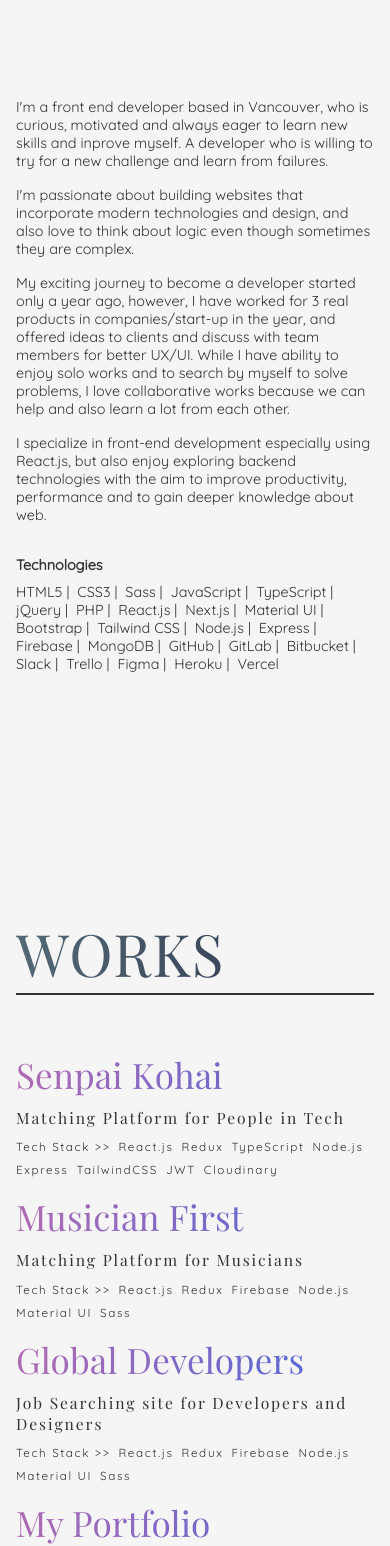
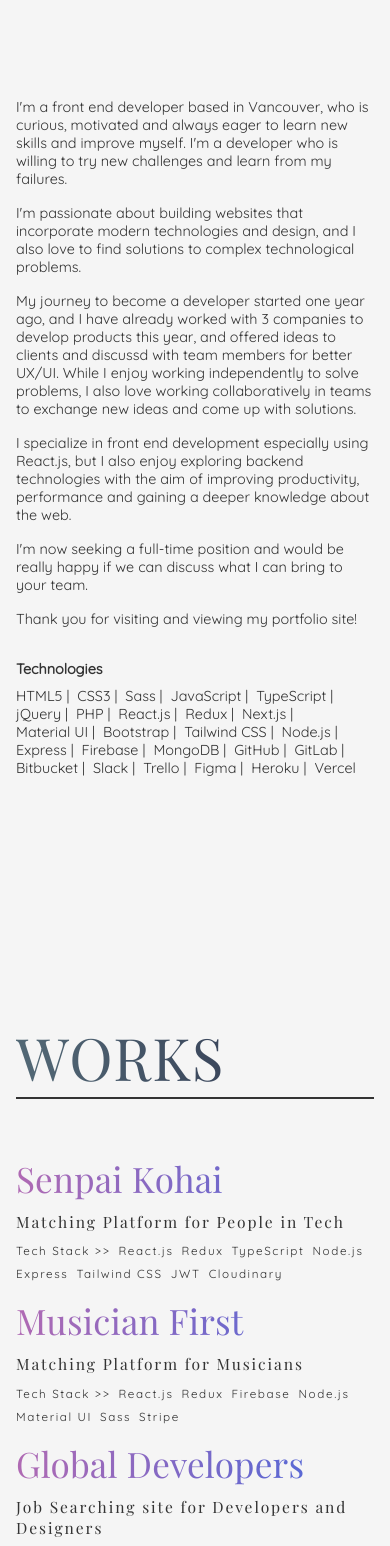
Before and after one commit to miyabitanimchi/my-portfolio-ver2, a Next.js app: page / in a window 390 px wide. Shown: the part 1456-3002 px from the top of the page. Built offline with nearby package versions, Linux system fonts and the light colour scheme; a web font is replaced by a local one.

Commit message:
add contents on each work

```diff
--- a/components/layouts/aboutSection/AboutSection.tsx
+++ b/components/layouts/aboutSection/AboutSection.tsx
@@ -35,27 +35,35 @@ const AboutSection = () => (
         <div className={`${styles.descriptionWrap} ${utilStyles.textMd}`}>
           <p className={`${styles.description} `}>
             I&apos;m a front end developer based in Vancouver, who is curious,
-            motivated and always eager to learn new skills and inprove myself. A
-            developer who is willing to try for a new challenge and learn from
-            failures.
+            motivated and always eager to learn new skills and improve myself.
+            I'm a developer who is willing to try new challenges and learn from
+            my failures.
           </p>
           <p className={`${styles.description} `}>
             I&apos;m passionate about building websites that incorporate modern
-            technologies and design, and also love to think about logic even
-            though sometimes they are complex.
+            technologies and design, and I also love to find solutions to
+            complex technological problems.
           </p>
           <p className={`${styles.description} `}>
-            My exciting journey to become a developer started only a year ago,
-            however, I have worked for 3 real products in companies/start-up in
-            the year, and offered ideas to clients and discuss with team members
-            for better UX/UI. While I have ability to enjoy solo works and to
-            search by myself to solve problems, I love collaborative works
-            because we can help and also learn a lot from each other.
+            My journey to become a developer started one year ago, and I have
+            already worked with 3 companies to develop products this year, and
+            offered ideas to clients and discussd with team members for better
+            UX/UI. While I enjoy working independently to solve problems, I also
+            love working collaboratively in teams to exchange new ideas and come
+            up with solutions.
           </p>
           <p className={`${styles.description} `}>
-            I specialize in front-end development especially using React.js, but
-            also enjoy exploring backend technologies with the aim to improve
-            productivity, performance and to gain deeper knowledge about web.
+            I specialize in front end development especially using React.js, but
+            I also enjoy exploring backend technologies with the aim of
+            improving productivity, performance and gaining a deeper knowledge
+            about the web.
+          </p>
+          <p className={`${styles.description} `}>
+            I'm now seeking a full-time position and would be really happy if we
+            can discuss what I can bring to your team.
+          </p>
+          <p className={`${styles.description} `}>
+            Thank you for visiting and viewing my portfolio site!
           </p>
           {/* <div className={styles.locationWrap}>
             <GrLocation />
@@ -72,6 +80,7 @@ const AboutSection = () => (
               <div className={styles.techStack}>jQuery |</div>
               <div className={styles.techStack}>PHP |</div>
               <div className={styles.techStack}>React.js |</div>
+              <div className={styles.techStack}>Redux |</div>
               <div className={styles.techStack}>Next.js |</div>
               <div className={styles.techStack}>Material UI |</div>
               <div className={styles.techStack}>Bootstrap |</div>
--- a/components/layouts/worksSection/Works.module.scss
+++ b/components/layouts/worksSection/Works.module.scss
@@ -36,7 +36,6 @@
           &:hover {
             transform: translateX(2rem);
           }
-
           &:hover + .projectDetails {
             opacity: 1;
           }
--- a/projectsData/projectsData.ts
+++ b/projectsData/projectsData.ts
@@ -5,7 +5,7 @@ const projectsData: IProjectData[] = [
     id: "senpai-kohai",
     projectName: "Senpai Kohai",
     feature: "MERN stack application",
-    status: "Team Work, Private",
+    status: "Collaborative Work",
     src: "/images/senpai-kohai.png",
     teckStack: [
       "React.js",
@@ -13,7 +13,7 @@ const projectsData: IProjectData[] = [
       "TypeScript",
       "Node.js",
       "Express",
-      "TailwindCSS",
+      "Tailwind CSS",
       "JWT",
       "Cloudinary",
     ],
@@ -21,13 +21,13 @@ const projectsData: IProjectData[] = [
     gitHub: "https://github.com/shiv-chan/senpai-kohai",
     shortDescription: "Matching Platform for People in Tech",
     description:
-      "Lorem ipsum dolor sit amet, consectetur adipiscing elit. Nunc sollicitudin quis mi ut commodo. Nullam ultrices interdum elit vitae interdum. Nulla venenatis ornare condimentum. Nulla vel ante sed ex hendrerit accumsan ac at odio. Pellentesque vitae elementum justo. Nullam dictum diam ut gravida aliquam. Nulla blandit quam ipsum, eget facilisis sapien rhoncus consectetur. Suspendisse iaculis eros sed consectetur iaculis. Maecenas fermentum commodo mi, semper laoreet urna. Proin a arcu sapien. Quisque nec blandit lacus, eget tincidunt magna. Integer vitae neque eget lorem bibendum posuere. Nam ornare eleifend magna, eget pulvinar risus facilisis quis. Nullam eu consectetur justo.",
+      'This is a matching platform to connect with junior and senior developers. Senpai (先輩) means "Senior", and Kohai (後輩) means "Junior" in Japanese. You can offer help Kohai and gain teaching opportunities as Senpai, and and you can ask for support as Kohai. This is a MERN stack application with using TypeScript, Tailwind CSS JWT token system and Cloudinary. This is a team project at school and I mainly worked on building Log in, Log out and reset password functions and UI, and the board page to blowse user\'s profiles. We are going to continue to grow this application with our passion to contribute to tech scene.',
   },
   {
     id: "musician-first",
     projectName: "Musician First",
     feature: "React Application",
-    status: "Team Work, Product",
+    status: "Collaborative Work, Product",
     src: "/images/musician-first.jpg",
     teckStack: [
       "React.js",
@@ -36,18 +36,19 @@ const projectsData: IProjectData[] = [
       "Node.js",
       "Material UI",
       "Sass",
+      "Stripe",
     ],
-    website: "",
-    gitHub: "",
+    website: "https://www.musicianfirst.ca",
+    gitHub: "https://github.com/BlackStone8960/Musician-First",
     shortDescription: "Matching Platform for Musicians",
     description:
-      "Lorem ipsum dolor sit amet, consectetur adipiscing elit. Nunc sollicitudin quis mi ut commodo. Nullam ultrices interdum elit vitae interdum. Nulla venenatis ornare condimentum. Nulla vel ante sed ex hendrerit accumsan ac at odio. Pellentesque vitae elementum justo. Nullam dictum diam ut gravida aliquam. Nulla blandit quam ipsum, eget facilisis sapien rhoncus consectetur. Suspendisse iaculis eros sed consectetur iaculis. Maecenas fermentum commodo mi, semper laoreet urna. Proin a arcu sapien. Quisque nec blandit lacus, eget tincidunt magna. Integer vitae neque eget lorem bibendum posuere. Nam ornare eleifend magna, eget pulvinar risus facilisis quis. Nullam eu consectetur justo.",
+      "This is a matching platform to connect with musicians and music producers, and help them develop their music activities. This is a product for a start-up company, Musician First located in Toronto, Canada. Main features of this application are a search function by different genres, chat function and payment system for when a business deal is closed between a musician and a music producer. The product is built by a team, and my main roles were to implement search functions, a contact form, and some inportant features on the chat function such as an email notification function and a function to count unread messages. While I developed the functionality, also I tested each function and fixed bugs accordingly. Musician Fisrt has first launched for desktop users, but the mobile version will be come out soon and their final goal is to release the app as a native application.",
   },
   {
     id: "global-developers",
     projectName: "Global Developers",
     feature: "React Application",
-    status: "Team Work, Product",
+    status: "Collaborative Work, Product",
     src: "/images/gds.jpg",
     teckStack: [
       "React.js",
@@ -58,23 +59,23 @@ const projectsData: IProjectData[] = [
       "Sass",
     ],
     website: "",
-    gitHub: "",
+    gitHub: "https://github.com/sh1mot4ku/GDS",
     shortDescription: "Job Searching site for Developers and Designers",
     description:
-      "Lorem ipsum dolor sit amet, consectetur adipiscing elit. Nunc sollicitudin quis mi ut commodo. Nullam ultrices interdum elit vitae interdum. Nulla venenatis ornare condimentum. Nulla vel ante sed ex hendrerit accumsan ac at odio. Pellentesque vitae elementum justo. Nullam dictum diam ut gravida aliquam. Nulla blandit quam ipsum, eget facilisis sapien rhoncus consectetur. Suspendisse iaculis eros sed consectetur iaculis. Maecenas fermentum commodo mi, semper laoreet urna. Proin a arcu sapien. Quisque nec blandit lacus, eget tincidunt magna. Integer vitae neque eget lorem bibendum posuere. Nam ornare eleifend magna, eget pulvinar risus facilisis quis. Nullam eu consectetur justo.",
+      "This is a job searching website for people working in tech globally. This is a product for a company called Lraough LLC., which is located in Los Angeles, California. This is a team project and taskes were managed with GitHub, Trello and Slack. I mainly built a search and sort functions for job listings, email notification function, validation check and also created UI on some pages. Through this working experience, I was also able to gain skills to discuss with a client and a web designer, and to offer them suggestions to create a better website.",
   },
   {
     id: "my-portfolio",
     projectName: "My Portfolio",
     feature: "React Application with TypeScript and Next.js",
-    status: "Individual, Private",
+    status: "Individual Work",
     src: "/images/my-portfolio-ver2.jpg",
     teckStack: ["React.js", "Next.js", "TypeScript", "Sass"],
     website: "",
-    gitHub: "",
+    gitHub: "https://github.com/miyabitanimchi/my-portfolio-ver2",
     shortDescription: "My Portfolio Ver.2",
     description:
-      "Lorem ipsum dolor sit amet, consectetur adipiscing elit. Nunc sollicitudin quis mi ut commodo. Nullam ultrices interdum elit vitae interdum. Nulla venenatis ornare condimentum. Nulla vel ante sed ex hendrerit accumsan ac at odio. Pellentesque vitae elementum justo. Nullam dictum diam ut gravida aliquam. Nulla blandit quam ipsum, eget facilisis sapien rhoncus consectetur. Suspendisse iaculis eros sed consectetur iaculis. Maecenas fermentum commodo mi, semper laoreet urna. Proin a arcu sapien. Quisque nec blandit lacus, eget tincidunt magna. Integer vitae neque eget lorem bibendum posuere. Nam ornare eleifend magna, eget pulvinar risus facilisis quis. Nullam eu consectetur justo.",
+      "This is my portfolio website ver.2 built with React.js, Next.js and TypeScript (The first version was made with HTML, Sass, JavaScript and PHP). Things I put on my effort was especially to learn Next.js, and keep simple but dynamic design with the smooth animation. Through the development, I was able to gain fundamentals of Next.js such as Dynamic Routes and Static Generation. As I explored the framework, I found it very good for performance and made me explore it even more. For this portfolio, I checked how it looks like with all the common breakpoints allready, but let me know if you see obviously strange layout, I would really appreciate it. :)",
   },
 ];
 
```
